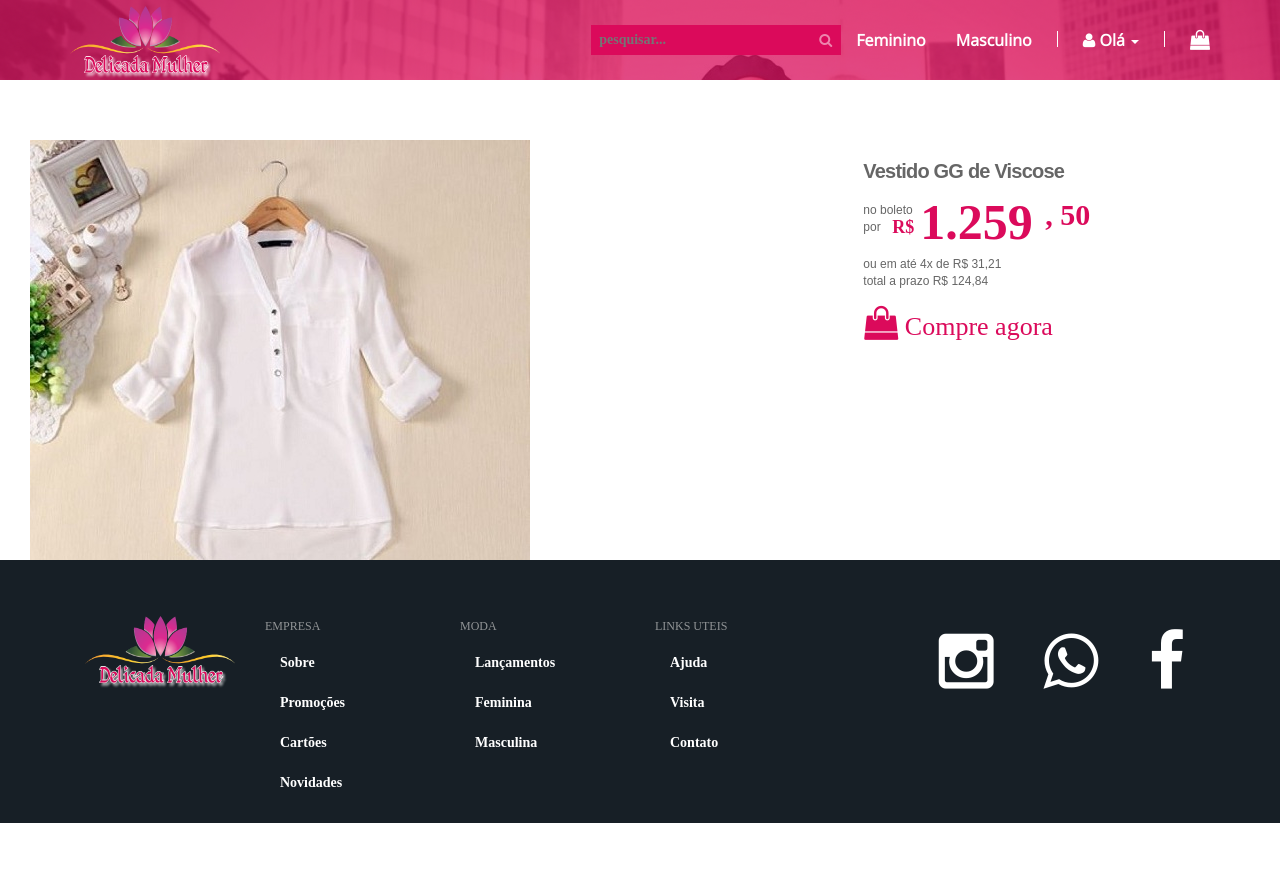
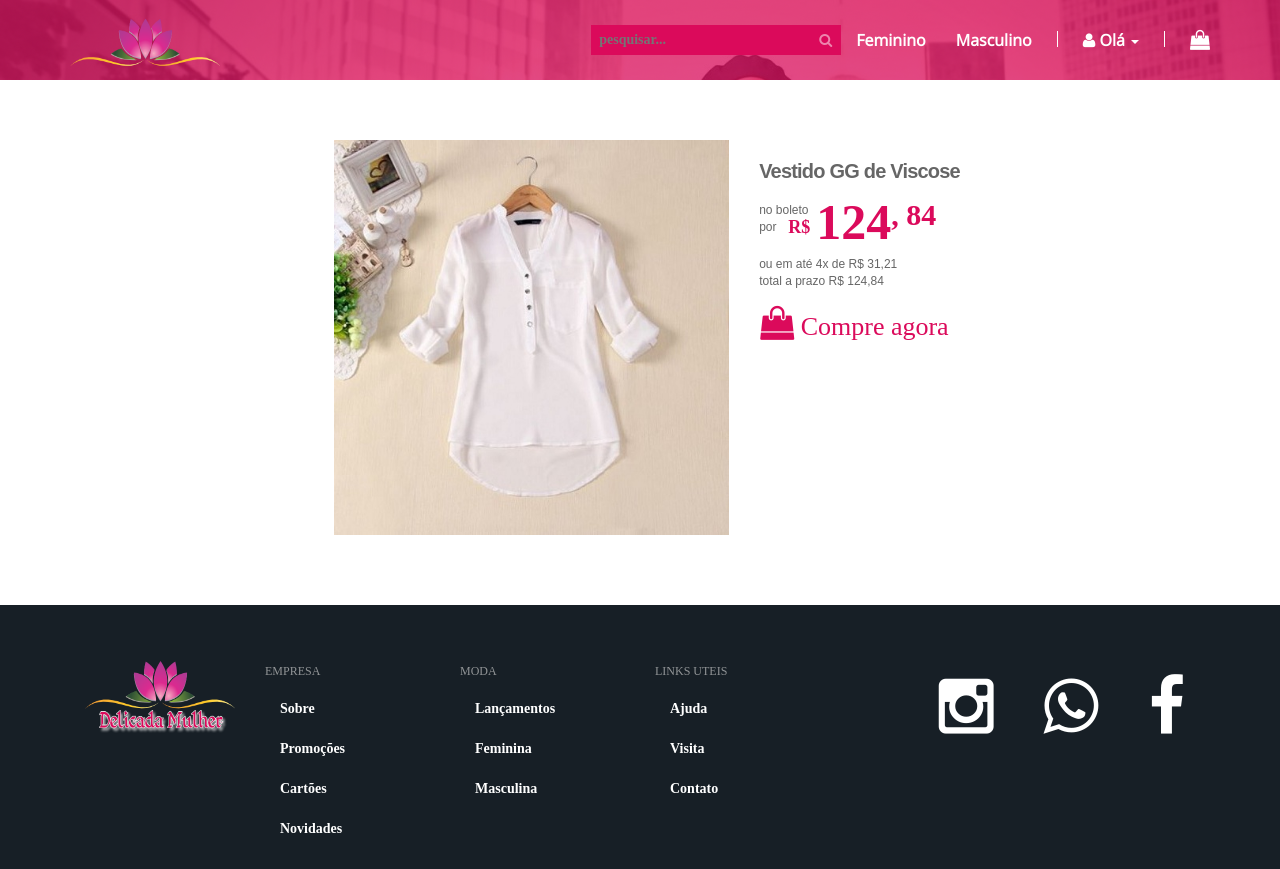
Before and after one commit to marciadasilva/delicada-mulher, a PHP site: page /shop in a window 1280 px wide. Before the commit the page ends 823 px from the top, so only its background shows below. Run offline with PHP 8.4, Linux system fonts and the light colour scheme; some libraries are stand-ins or nearby versions.

Commit message:
modificacoes no shop

```diff
--- a/css/delicada.css
+++ b/css/delicada.css
@@ -253,11 +275,42 @@ footer{
     color: #DB0A5B;
 }
 
+.miniaturas {
+    padding: 5px;
+    margin: 5px 0;
+   /* border: 1px solid red;*/
+    list-style-type: none;
+}
+
+.mini-01 {
+    background-image: url("../img/saia.jpg");
+    background-repeat: no-repeat;
+    background-size: 200px 200px;
+    padding: 12px 0;
+    box-shadow: 1px 1px 1px rgba(0, 0, 0, 0.4);
+}
+.mini-02 {
+    background-image: url("../img/saia.jpg");
+    background-repeat: no-repeat;
+    padding: 12px 0;
+}
+.mini-03 {
+    background-image: url("../img/saia.jpg");
+    background-repeat: no-repeat;
+    padding: 12px 0;
+}
+.mini-04 {
+    background-image: url("../img/saia.jpg");
+    background-repeat: no-repeat;
+    padding: 12px 0;
+}
+
 #produto-selecionado {
     position: relative;
     background: white;
     width: 100%;
     top: 80px;
+    padding-bottom: 150px;
 }
 
 #detalhes-produto-selecionado .item {
@@ -301,7 +354,7 @@ footer{
     font-weight: bold;
     position: absolute;
     top: -8px;
-    left: 182px;
+    left: 132px;
 
 }
 
--- a/view/header.php
+++ b/view/header.php
@@ -95,7 +95,7 @@
 
             <!-- imagem logo -->
             <a href="index.php" class="navbar-brand">
-                <img class="img-logo" src="img/logo.png" alt="DelicadaLogo" id="logotipo">
+                <img class="img-logo" src="img/logo-r.png" alt="DelicadaLogo" id="logotipo">
             </a>
             <!-- /imagem logo -->
 
--- a/view/shop.php
+++ b/view/shop.php
@@ -6,17 +6,30 @@
 
         <div id="detalhes-produto-selecionado">
             <div class="item">
-                <div class="col-sm-8 col-imagem">
-                    <img src="img/produtos/produtos1.jpg" class="img-responsive">
+                <div class="col-md-7 col-imagem">
+                    <div class="row">
+                        <div class="col-md-5 miniaturas">
+                            <!-- <div class="mini-01"></div>
+                             <div class="mini-02"></div>
+                             <div class="mini-03"></div>
+                             <div class="mini-04"></div>
+ -->
+                         </div>
+                         <div class="col-md-7">
+                             <img src="img/produtos/produtos1.jpg" class="img-responsive">
+                         </div>
+
+                     </div>
+
                 </div>
-                <div class="col-sm-4 col-descricao">
+                <div class="col-md-5 col-descricao">
                     <h2>Vestido GG de Viscose</h2>
                     <div class="box-valor">
                         <div class="text-avista text-arial-cinza">no boleto</div>
                         <div class="text-por text-arial-cinza">por</div>
                         <div class="text-reais text-arial-rosa">R$</div>
-                        <div class="text-valor text-arial-rosa">1.259</div>
-                        <div class="text-valor-centavos text-arial-rosa">, 50</div>
+                        <div class="text-valor text-arial-rosa">124</div>
+                        <div class="text-valor-centavos text-arial-rosa">, 84</div>
                         <div class="text-parcelas text-arial-cinza">ou em até 4x de R$ 31,21</div>
                         <div class="text-total text-arial-cinza">total a prazo R$ 124,84</div>
                     </div>
```
Also changed, not shown: other parts of css/delicada.css (+45 -2 lines), view/index.php (+8 -14 lines), img/blusa.jpg (added), img/calca.jpg (added), img/l1.jpg (added), img/l2.gif (added), img/l3.jpg (added), img/logo-r.png (added), img/saia.jpg (added), img/saia2.jpg (added), img/vestido.jpg (added).
